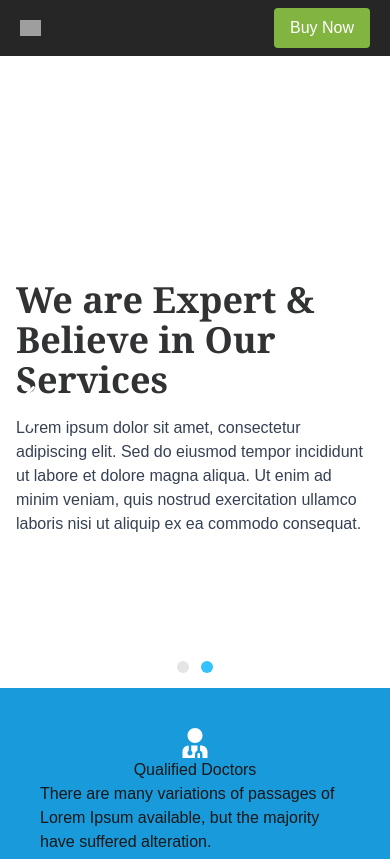
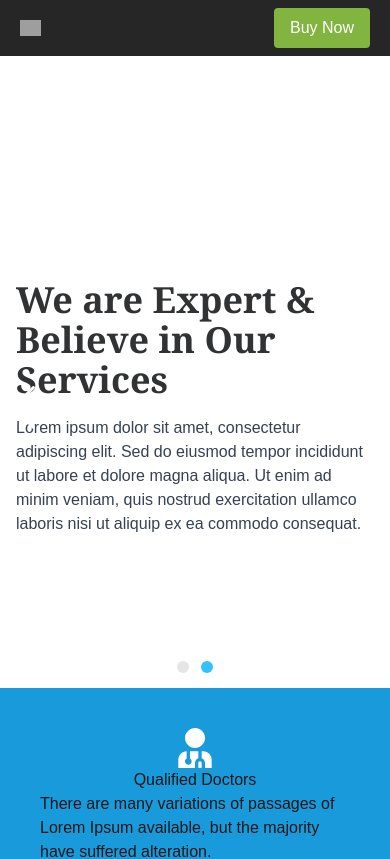
Before and after one commit to bshashank08/shashank-fullstack-playground, a Next.js app in the folder Envato-App/: page / in a window 390 px wide. Shown: the top 859 px of the page. Built offline with nearby package versions, Linux system fonts and the light colour scheme; grey boxes are pictures that could not be loaded.

Commit message:
Increased responsive blocks image size

```diff
--- a/Envato-App/components/ResponsiveBlocks/Features.jsx
+++ b/Envato-App/components/ResponsiveBlocks/Features.jsx
@@ -3,7 +3,7 @@ import Image from 'next/image';
 export default function ResponsiveBlocks({svg, children}) {
     return (
         <div className='flex flex-col justify-evenly items-center h-full p-10'>
-            <Image width={30} height={30} alt="Image" src={svg}/>
+            <Image width={40} height={40} alt="Image" src={svg}/>
             {children}
         </div>
     )
```
